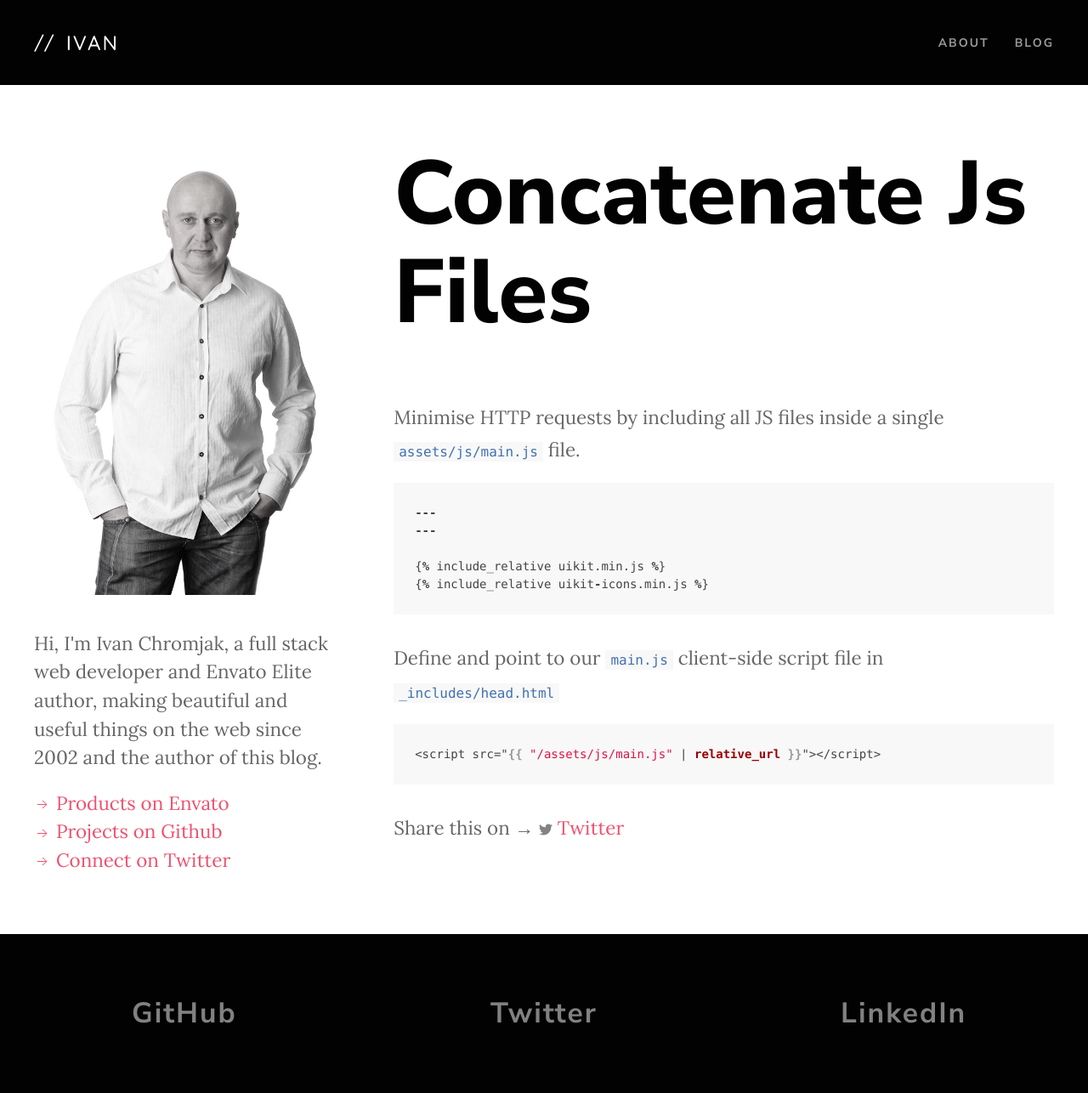
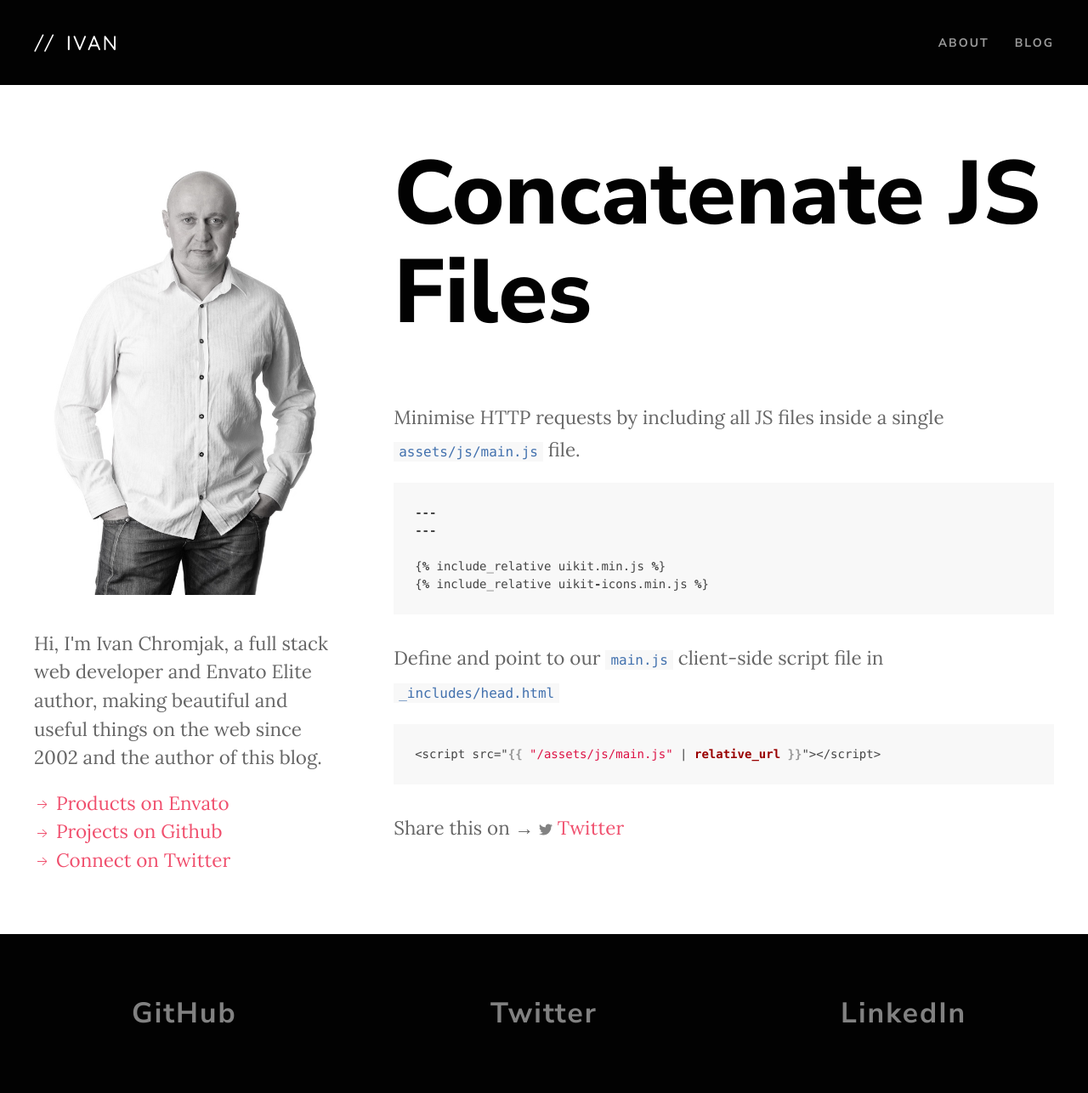
Before and after one commit to ivanchromjak/ivanchromjak.github.io, a Jekyll site: the page built from _posts/2017-05-25-concatenate-js-files.md, in a window 1280 px wide. Shown: the whole page at 85% size. Built offline with Jekyll 4.4.1, drawn with Linux system fonts in a browser that asks for light colours; part of the change alters nothing that is shown.

```diff
--- a/_posts/2017-05-25-concatenate-js-files.md
+++ b/_posts/2017-05-25-concatenate-js-files.md
@@ -1,5 +1,6 @@
 ---
 layout: post
+title: Concatenate JS Files
 categories: [Development, Jekyll]
 tags: [dev, jekyll, js]
 ---
```
